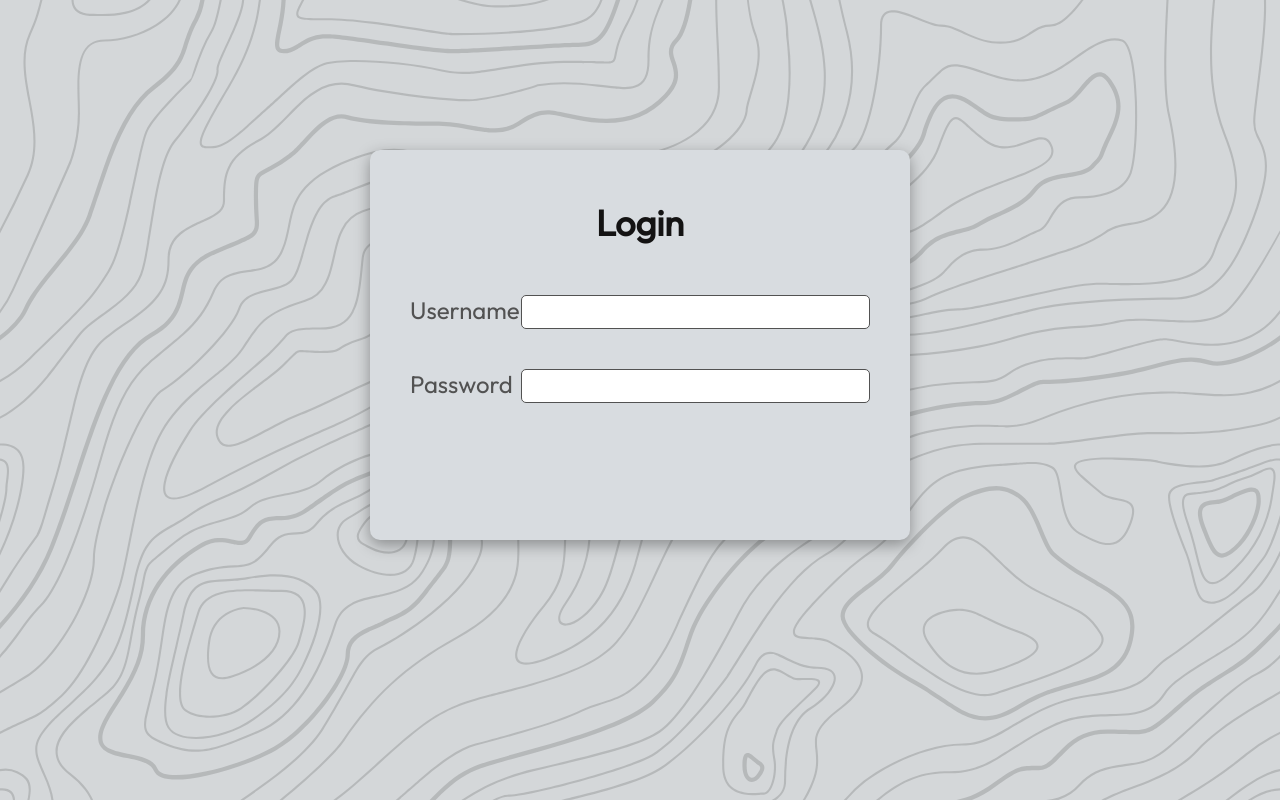
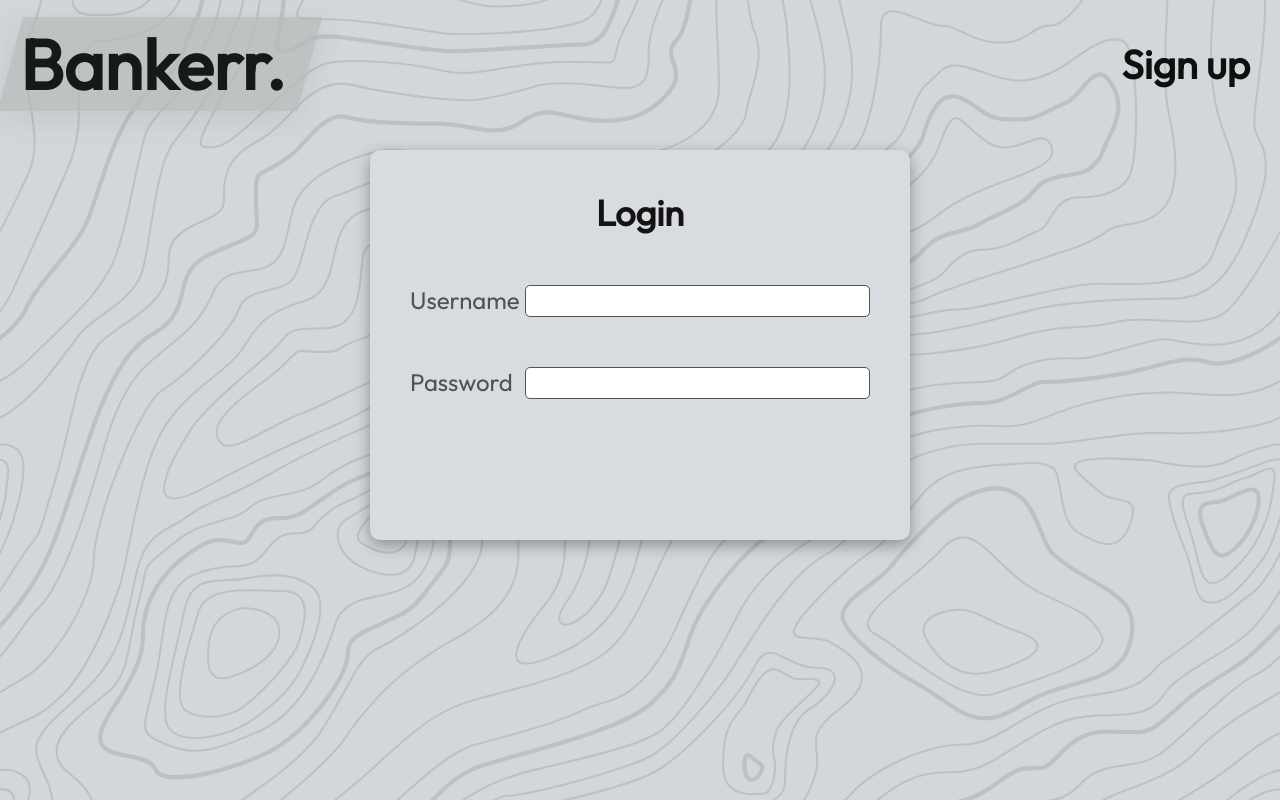
Before and after one commit to AjayChandraOfficial/Bankerr, a React (Create React App) app: page / in a window 1280 px wide. Built offline with nearby package versions, Linux system fonts and the light colour scheme.

Commit message:
Added Navigation

```diff
--- a/src/App.js
+++ b/src/App.js
@@ -1,13 +1,18 @@
 import "./App.css";
 import { Switch, Route } from "react-router-dom";
 import LoginPage from "./pages/LoginPage";
+import MainNavigation from "./components/Layout/MainNavigation";
+import { Fragment } from "react";
 function App() {
   return (
-    <Switch>
-      <Route path="/" exact>
-        <LoginPage />
-      </Route>
-    </Switch>
+    <Fragment>
+      <MainNavigation />
+      <Switch>
+        <Route path="/" exact>
+          <LoginPage />
+        </Route>
+      </Switch>
+    </Fragment>
   );
 }
 
--- /dev/null
+++ b/src/components/Layout/MainNavigation.js
@@ -0,0 +1,48 @@
+import styles from "./MainNavigation.module.css";
+import { motion } from "framer-motion";
+const anim_logoVariants = {
+  from: { x: -1000 },
+  to: {
+    x: 0,
+    transition: {
+      type: "spring",
+      duration: 1,
+      delay: 2.5,
+    },
+  },
+};
+const anim_ButtonVariants = {
+  from: { x: 1000 },
+  to: {
+    x: 0,
+    transition: {
+      type: "spring",
+      duration: 1,
+      delay: 2.5,
+    },
+  },
+};
+const MainNavigation = () => {
+  return (
+    <nav>
+      <motion.h1
+        variants={anim_logoVariants}
+        initial="from"
+        animate="to"
+        className={styles.heading}
+      >
+        Bankerr.
+      </motion.h1>
+      <motion.button
+        variants={anim_ButtonVariants}
+        initial="from"
+        animate="to"
+        className={styles.button}
+      >
+        Sign up
+      </motion.button>
+    </nav>
+  );
+};
+
+export default MainNavigation;
--- /dev/null
+++ b/src/components/Layout/MainNavigation.module.css
@@ -0,0 +1,49 @@
+nav {
+  width: 100%;
+  display: grid;
+  grid-template-columns: 1fr 1fr;
+  justify-items: end;
+}
+
+.heading {
+  margin: 2rem;
+  font-size: 7rem;
+  color: rgb(20, 19, 19);
+  color: #16191a;
+  justify-self: start;
+  position: relative;
+  z-index: 1;
+  width: 28rem;
+}
+
+.heading::after {
+  content: "";
+  opacity: 0.7;
+  position: absolute;
+  z-index: -1;
+  background: #b6b9ba;
+  height: 100%;
+  width: 100%;
+  top: -1;
+  left: 4;
+  right: 0;
+  bottom: 0;
+  transform: scale(1.07) skewX(-15deg);
+  box-shadow: rgba(100, 100, 111, 0.2) 0px 7px 29px 0px;
+}
+
+.button {
+  align-self: center;
+  font-size: 4rem;
+  font-weight: bold;
+  color: #0e0f0f;
+  background: none;
+  padding: 1rem;
+  border: none;
+  border-radius: 4px;
+  margin-right: 2rem;
+  text-shadow: rgba(100, 100, 111, 0.2) 0px 7px 29px 0px;
+}
+.button:hover {
+  cursor: pointer;
+}
--- a/src/components/Login/LoginForm.module.css
+++ b/src/components/Login/LoginForm.module.css
@@ -27,10 +27,11 @@
   padding: 2rem;
   display: grid;
   grid-template-columns: 1fr 2fr;
-  row-gap: 4rem;
+  row-gap: 5rem;
 }
 h2 {
   text-align: center;
+  margin-top: 2rem;
   font-size: 3.6rem;
   color: rgb(20, 19, 19);
 }
@@ -43,4 +44,5 @@ h2 {
   height: 8.5rem;
   grid-column-start: 2;
   justify-self: right;
+  margin-top: -3rem;
 }
--- a/src/index.css
+++ b/src/index.css
@@ -2,6 +2,8 @@
 
 * {
   font-family: "Outfit", sans-serif;
+  margin: 0;
+  padding: 0;
 }
 html {
   font-size: 62.5%;
```
Also changed, not shown: src/components/backgrounds/LoginBackground.module.css.
